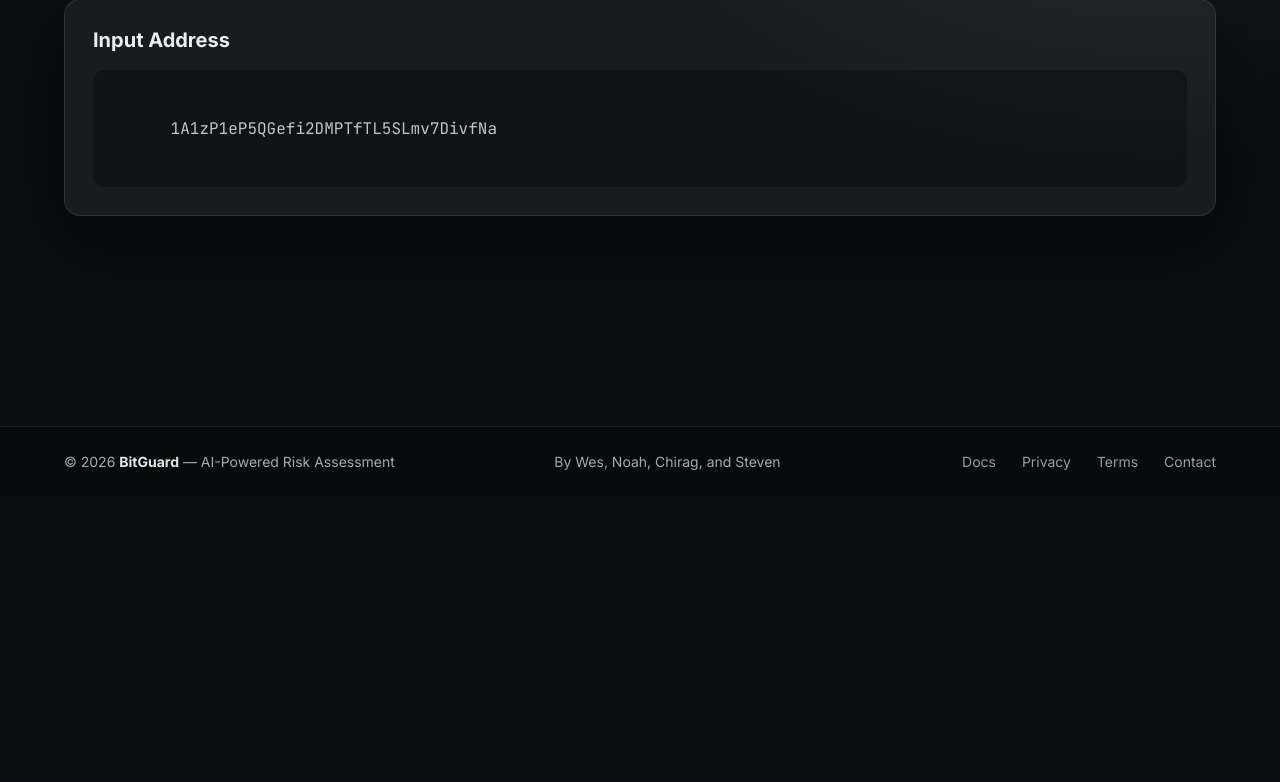
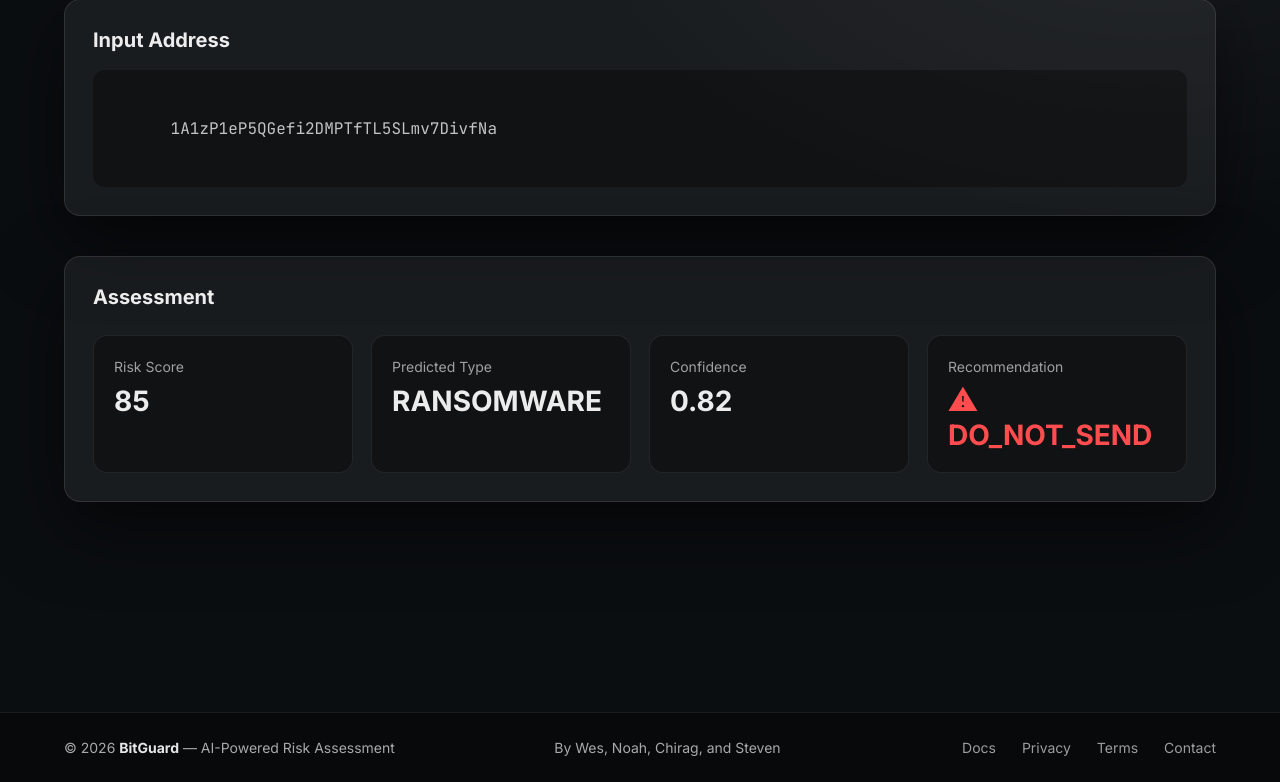
Before and after one commit to thesteau/bitguard, a FastAPI app: page / in a window 1280 px wide. Shown: the part 363-1145 px from the top of the page. Before the commit the page ends 833 px from the top, so only its background shows below. Run offline with FastAPI, Linux system fonts and the light colour scheme.

Commit message:
Update website to include assessment score

```diff
--- a/frontend/templates/base.html
+++ b/frontend/templates/base.html
@@ -3,7 +3,7 @@
 <head>
   <meta charset="utf-8" />
   <meta name="viewport" content="width=device-width, initial-scale=1" />
-  <title>{% block title %}BitGuard{% endblock %}</title>
+  <title>BitGuard – {% block title %}BitGuard{% endblock %}</title>
 
   <link href="https://fonts.googleapis.com/css2?family=Inter:wght@400;600;700&family=JetBrains+Mono:wght@400;600&display=swap" rel="stylesheet">
   <link rel="stylesheet" href="/static/css/styles.css">
--- a/frontend/templates/index.html
+++ b/frontend/templates/index.html
@@ -1,6 +1,6 @@
 {% extends "base.html" %}
 
-{% block title %}BitGuard – AI-Powered Risk Assessment{% endblock %}
+{% block title %}AI-Powered Risk Assessment{% endblock %}
 
 {% block content %}
 <div class="container">
@@ -23,6 +23,31 @@
     </div>
   </div>
 
+  <div class="card">
+    <h3>Assessment</h3>
+    <div class="stats">
+        <div class="stat">
+            <label>Risk Score</label>
+            <strong>85</strong>
+        </div>
+
+        <div class="stat">
+            <label>Predicted Type</label>
+            <strong>RANSOMWARE</strong>
+        </div>
+
+        <div class="stat">
+            <label>Confidence</label>
+            <strong>0.82</strong>
+        </div>
+
+        <div class="stat">
+            <label>Recommendation</label>
+            <strong class="danger">⚠ DO_NOT_SEND</strong>
+        </div>
+    </div>
+</div>
+
 </div>
 {% endblock %}
 
```
